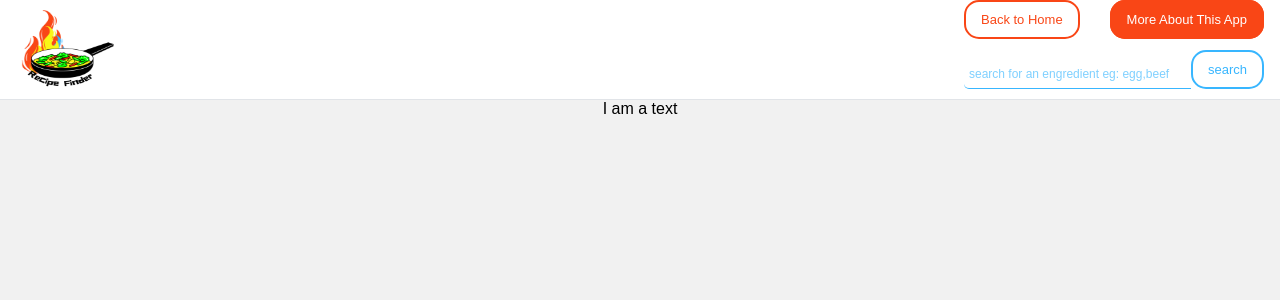
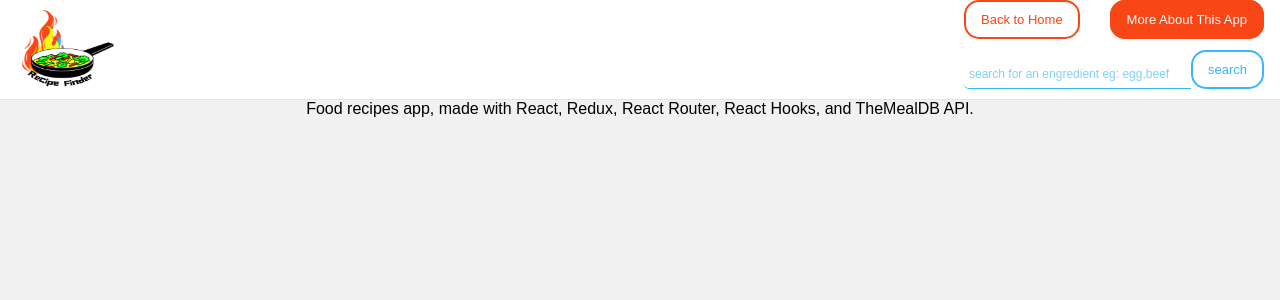
Before and after one commit to Marcraphael12/Food-recipe-app, a React (Create React App) app: page /about in a window 1280 px wide. Shown: the top 300 px of the page. Built offline with nearby package versions, Linux system fonts and the light colour scheme.

Commit message:
components/About/About: Update About page

```diff
--- a/src/components/About/About.jsx
+++ b/src/components/About/About.jsx
@@ -1,7 +1,7 @@
 import React from 'react';
 
 const About = () => {
-  const text = 'I am a text';
+  const text = 'Food recipes app, made with React, Redux, React Router, React Hooks, and TheMealDB API.';
 
   return (
     <div>
```
